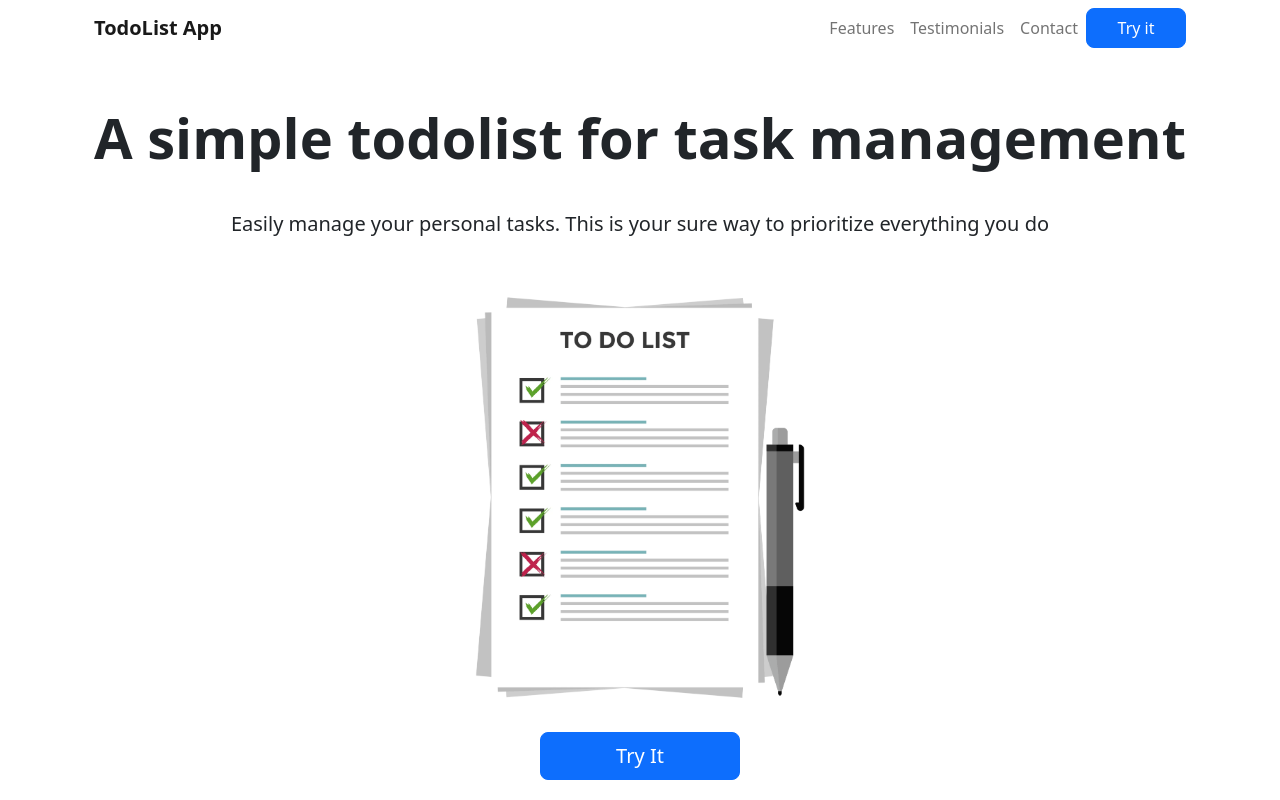
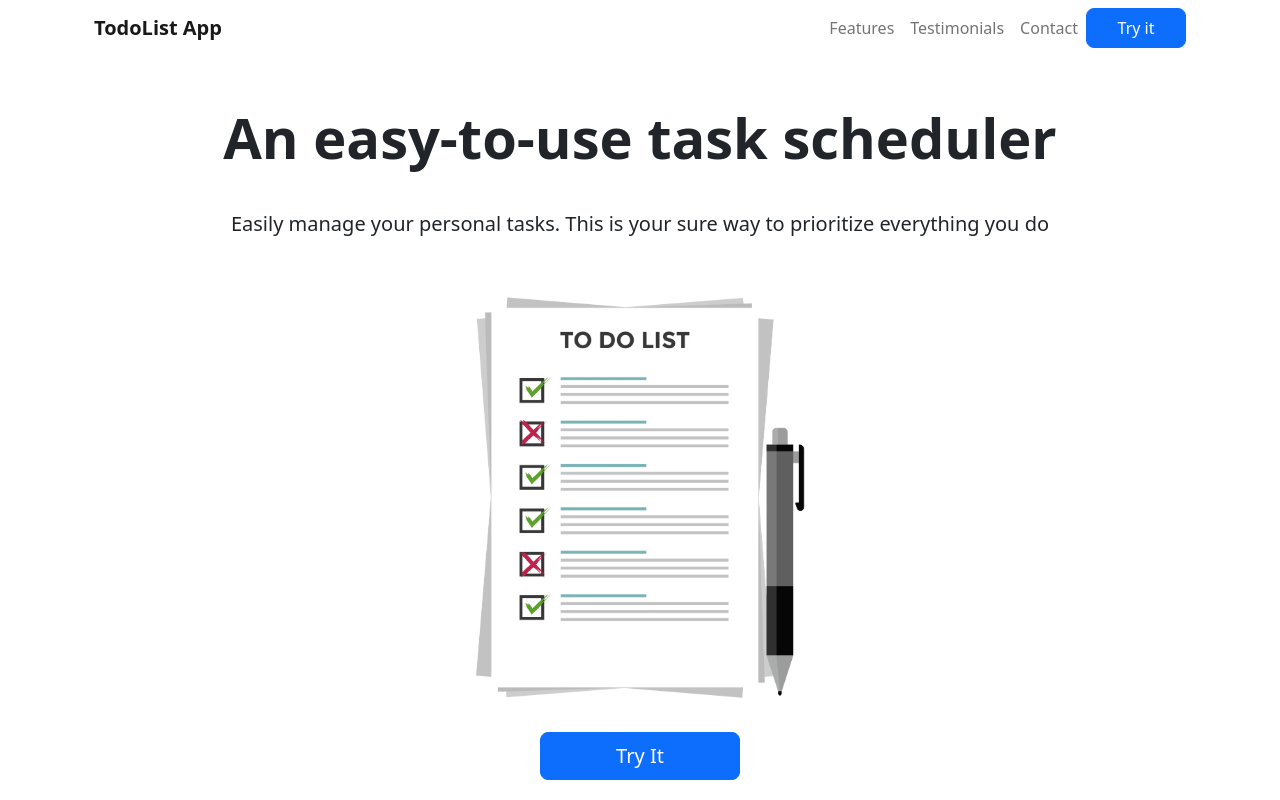
Before and after one commit to TBalo/ActionScheduler, an Angular app in the folder Frontend/: page /home in a window 1280 px wide. Shown: the top 800 px of the page. Built offline with nearby package versions, Linux system fonts and the light colour scheme.

Commit message:
modified name, headline

```diff
--- a/Frontend/src/app/intro-section/intro-section.component.html
+++ b/Frontend/src/app/intro-section/intro-section.component.html
@@ -1,7 +1,7 @@
 <div class="container text-center my-5">
     <div class="row">
         <div class="col">
-            <h1 class="fw-bold display-4">A simple todolist for task management</h1>
+            <h1 class="fw-bold display-4">An easy-to-use task scheduler</h1>
             <p class="lead">Easily manage your personal tasks. This is your sure way to prioritize everything you do</p>
             <img src="assets/todolist_image.png" class="img-fluid mt-4" style="max-width: 40%;" alt="Todo List Image">
             <div class="text-center mt-3">
--- a/Frontend/src/index.html
+++ b/Frontend/src/index.html
@@ -2,7 +2,7 @@
 <html lang="en">
 <head>
   <meta charset="utf-8">
-  <title>TodoListApp</title>
+  <title>Task Scheduler</title>
   <base href="/">
   <meta name="viewport" content="width=device-width, initial-scale=1">
   <link rel="icon" type="image/x-icon" href="favicon.ico">
```
